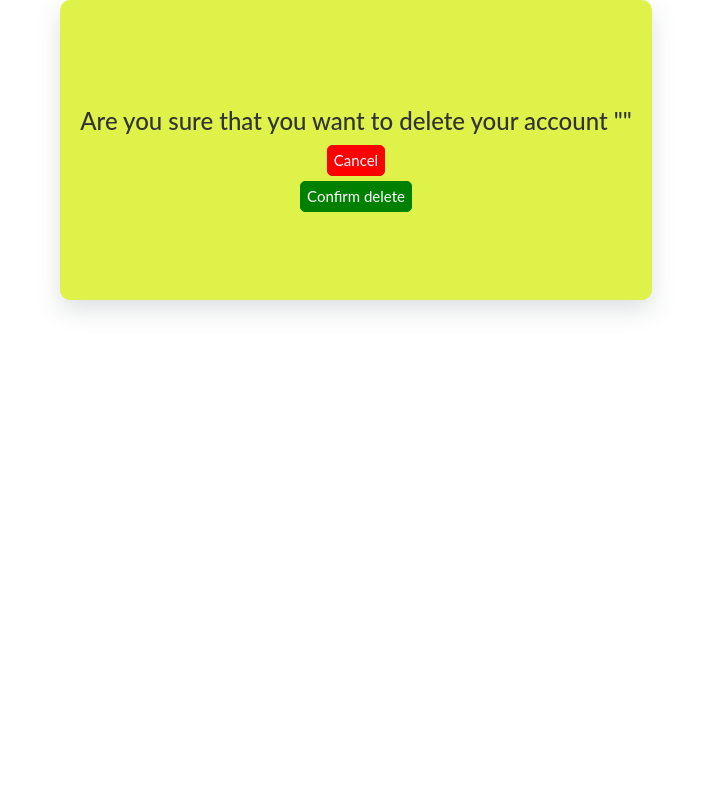
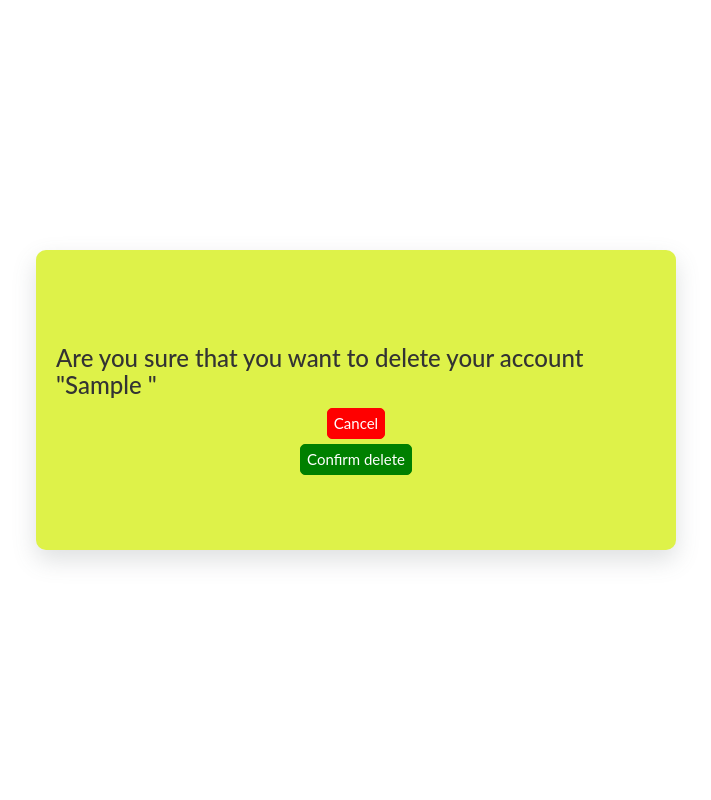
Before and after one commit to jdabrante/adabank, a Django app: template bank/account/templates/account/delete_confirmation.html in a window 1280 px wide. Shown: the whole page, without its empty margins (284-995 px from the left). Run offline with Django 4.2, Linux system fonts and the light colour scheme; the template is opened without the code that fills it: values that come from a table or form of the project are taken from there, others are empty; tables that the repository leaves empty hold one stand-in row (values such as "Sample post"); some libraries are stand-ins or nearby versions.

Commit message:
Minor fixes

```diff
--- a/bank/account/templates/account/delete_confirmation.html
+++ b/bank/account/templates/account/delete_confirmation.html
@@ -9,20 +9,19 @@
 
 {% block content %}
 <style>
-    body{
-        min-heigth: 100vh;
+    .alert-container {
+        height: 100vh;
         display:flex;
         justify-content:center;
+    }
+    .deleteconfirm{
+        display: flex;
+        justify-content: center;
+        flex-direction:column;
+        min-heigth: 120vh;
         align-items:center;
-    }
-
-    .deleteconfirm{
-        display:flex;
-        flex-direction:column;
-        justify-content:center;
-        align-items:center;
-        disp
-        width: 450px;
+        margin: auto;
+        width: 50%;
         height: 300px;
         padding: 4rem 2rem;
         border-radius: 1rem;
@@ -65,20 +64,19 @@
         transform: scale(1.05);
     }
 </style>
+    <div class="alert-container">
         <div class="deleteconfirm">
             {% if account.alias %}
                 <h3>
-                {% blocktrans %}
-                Are you sure that you want to delete your account "{{ account.alias }}"
-                {% endblocktrans %}
+                    {% trans "Are you sure that you want to delete your account" %} "{{ account.alias }} "
                 </h3>
                 {% else %}
-            {% blocktrans %}
-            <h3>Are you sure that you want to delete your account "{{ account.code }}"</h3>
-            {% endblocktrans %}
+                <h3>
+                    {% trans "Are you sure that you want to delete your account" %} "{{ account.code }}"
+                </h3>
             {% endif %}
             <button class='cancel'><a href="{% url "account:account_list" %}">{% trans "Cancel" %}</a></button>
             <button class='confirm'><a href="{% url 'account:delete_account' account.id%}">{% trans "Confirm delete" %}</a></button>
         </div>
-
+    </div>
 {% endblock %}
```
Also changed, not shown: bank/account/templates/account/change_status.html (deleted, +0 -8 lines), bank/account/urls.py (+18 -14 lines), bank/account/views.py (+7 -8 lines), 1 other file. Lines whose indentation alone changed are shown as unchanged.
